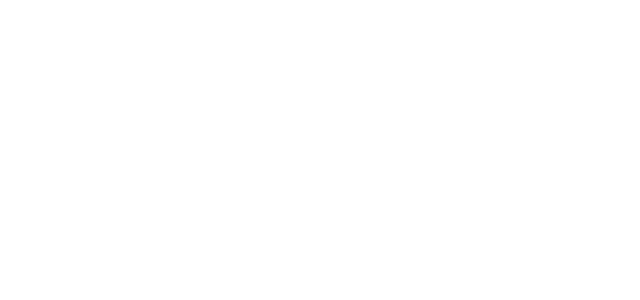
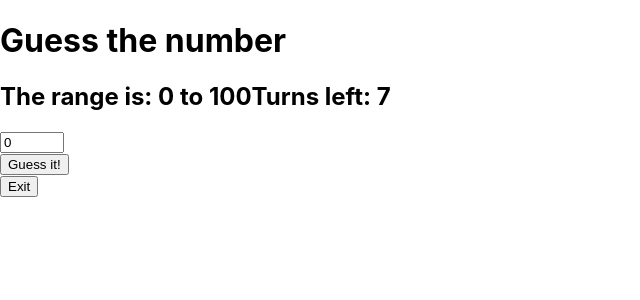
Before and after one commit to jonathanc816/TJgames, a React (Create React App) app: page /guessnum in a window 1280 px wide. Before the commit this address had no page. Shown: the top 300 px of the page, without its empty margins (0-640 px from the left). Built offline with nearby package versions, Linux system fonts and the light colour scheme.

Commit message:
Added GuessNum game

```diff
--- a/src/App.js
+++ b/src/App.js
@@ -4,6 +4,7 @@
 import TicTacToe from './TicTacToe';
 import Home from './Home';
 import BullsAndCowspg from './BullsAndCows';
+import GuessNumpg from './GuessNum';
 function App() {
   return (
     <div>
@@ -12,6 +13,7 @@
           <Route path="/" element={<Home />} />
           <Route path="/bullsandcows" element={<BullsAndCowspg />} />
           <Route path="/tictactoe" element={<TicTacToe />} />
+          <Route path="/guessnum" element={<GuessNumpg />} />
         </Routes>
       </Router>
     </div>
--- /dev/null
+++ b/src/GuessNum.js
@@ -0,0 +1,82 @@
+import React from 'react';
+import { useNavigate } from 'react-router-dom';
+import { numGenerator, numrange } from './games/GuessNumFunction';
+
+function GuessNumpg() {
+  const navigate = useNavigate();
+  return (
+    <div>
+      <h1>Guess the number</h1>
+      <GuessNum />
+      <button
+        onClick={() => {
+          navigate('/');
+        }}
+      >
+        Exit
+      </button>
+    </div>
+  );
+}
+
+class GuessNum extends React.Component {
+  constructor(props) {
+    super(props);
+    let nG = numGenerator(3);
+    this.state = { target: nG[0], value: 0, range: [0, nG[1]], turns: 7 };
+    this.handleChange = this.handleChange.bind(this);
+    console.log(this.state.target, this.state.range);
+  }
+
+  handleChange(event) {
+    this.setState({ value: event.target.value });
+  }
+
+  render() {
+    let left = this.state.range[0];
+    let right = this.state.range[1];
+    return (
+      <section>
+        <div>
+          <h2>
+            The range is: {this.state.range[0]} to {this.state.range[1]}
+            Turns left: {this.state.turns}
+          </h2>
+        </div>
+        <div>
+          <input
+            id="guess"
+            type="number"
+            min="0"
+            max="100"
+            value={this.state.value}
+            onChange={this.handleChange}
+          />
+        </div>
+        <div>
+          <button
+            onClick={() => {
+              console.log(left, right);
+              this.state.range = numrange(
+                left,
+                right,
+                this.state.target,
+                this.state.value
+              );
+              this.state.turns -= 1;
+              if (this.state.turns == 0) {
+                if (this.state.range != true) {
+                  alert();
+                }
+              }
+              console.log(this.state.range);
+            }}
+          >
+            Guess it!
+          </button>
+        </div>
+      </section>
+    );
+  }
+}
+export default GuessNumpg;
--- a/src/Home.js
+++ b/src/Home.js
@@ -13,6 +13,14 @@
       >
         Bulls and Cows
       </button>
+
+      <button
+        onClick={() => {
+          navigate('/guessnum');
+        }}
+      >
+        Guess the number
+      </button>
       <button
         onClick={() => {
           navigate('/tictactoe');
--- /dev/null
+++ b/src/games/GuessNumFunction.jsx
@@ -0,0 +1,17 @@
+export function numGenerator(digits) {
+  let numlen = Math.pow(10, digits - 1);
+  let res = Math.floor(Math.random() * numlen + 1).toString();
+  return [res, numlen];
+}
+
+export function numrange(left, right, target, guess) {
+  if (guess > target) {
+    right = guess;
+  } else if (guess < target) {
+    left = guess;
+  } else {
+    alert(`Correct! The number was: ${target}`);
+    return true;
+  }
+  return [left, right];
+}
```
